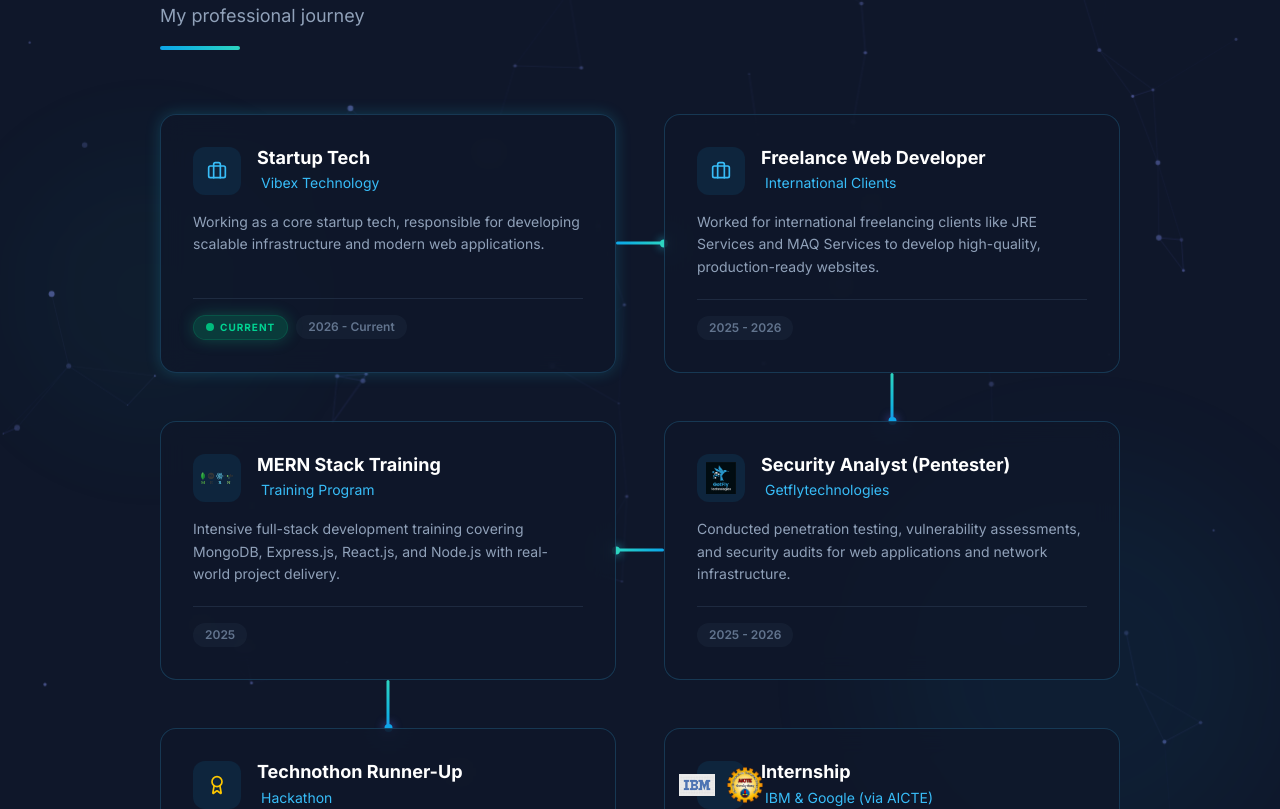
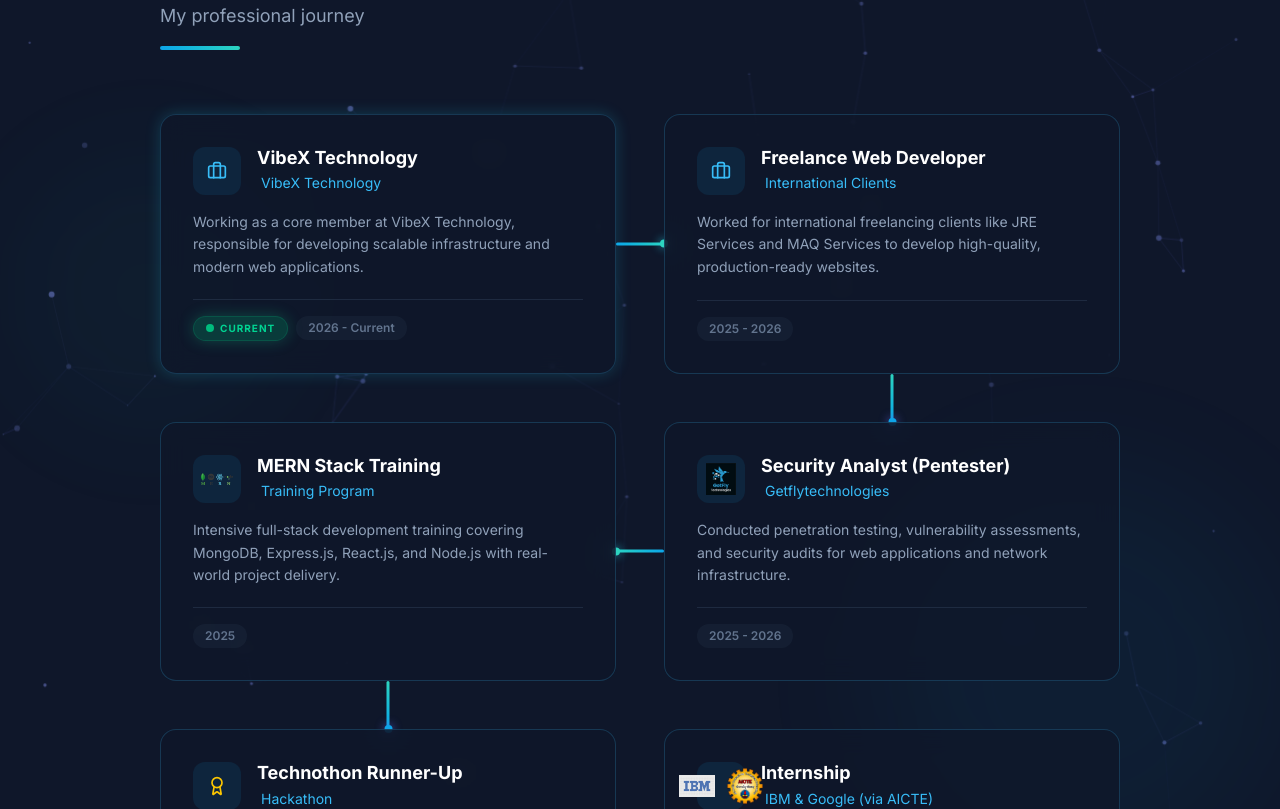
Before and after one commit to harshit2u/Portfolio, a Next.js app: page / in a window 1280 px wide. Shown: the part 4971-5780 px from the top of the page. Built offline with nearby package versions, Linux system fonts and the light colour scheme.

Commit message:
Update Experience and Project Link

```diff
--- a/src/data/content.ts
+++ b/src/data/content.ts
@@ -180,7 +180,7 @@ export const projects: Project[] = [
     description:
       "A trusted source for AC and Refrigeration spare parts in Mumbai. Top quality compressors, copper pipes, and HVAC tools.",
     techStack: ["React", "Vite", "Tailwind CSS"],
-    liveUrl: "https://sharath-enterprises.vercel.app/",
+    liveUrl: "https://www.sharathenterprises.in/",
     githubUrl: "#",
     category: "Web",
     featured: true,
@@ -242,11 +242,11 @@ export interface Experience {
 export const experiences: Experience[] = [
   {
     id: "vibex",
-    role: "Startup Tech",
-    company: "Vibex Technology",
+    role: "VibeX Technology",
+    company: "VibeX Technology",
     period: "2026 - Current",
     description:
-      "Working as a core startup tech, responsible for developing scalable infrastructure and modern web applications.",
+      "Working as a core member at VibeX Technology, responsible for developing scalable infrastructure and modern web applications.",
     current: true,
   },
   {
```
